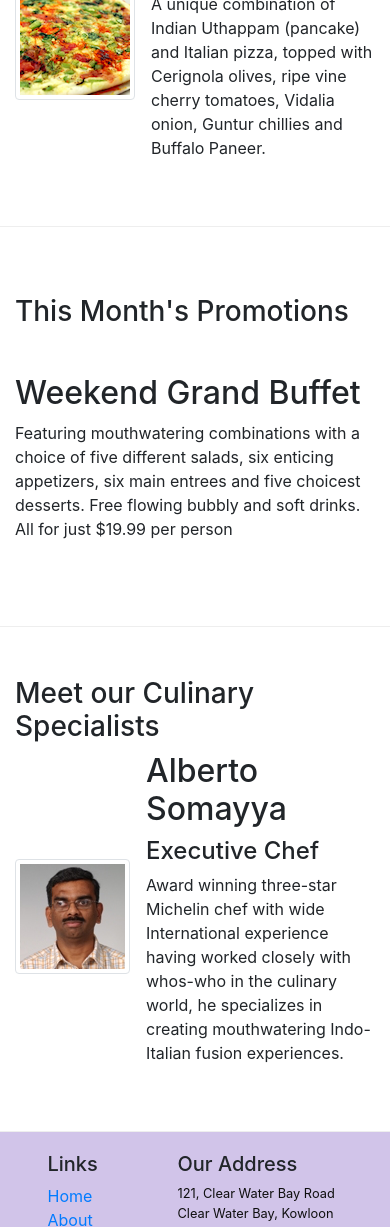
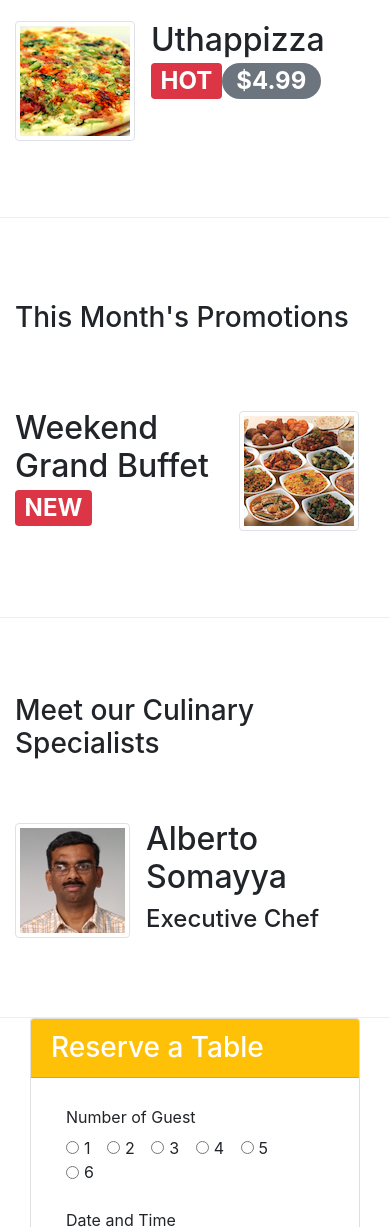
Before and after one commit to llassingan/bootstrap, a website: page index.html in a window 390 px wide. Shown: the part 773-2000 px from the top of the page. Drawn offline with nearby package versions, Linux system fonts and the light colour scheme.

Commit message:
adding some changes to index

```diff
--- a/index.html
+++ b/index.html
@@ -41,15 +41,19 @@
         </div>
         </div>
     </nav>
+    <!-- I,m using css styling -->
     <header class="jumbo">
         <div class="container">
             <div class="row row-header">
-                <div class="col-12 col-sm-8">
+                <div class="col-12 col-sm-6">
                     <h1>Ristorante con Fusion</h1>
                     <p>We take inspiration from the World's best cuisines, and create a unique fusion experience. Our lipsmacking creations will tickle your culinary senses!</p>
                 </div>
-                <div class="d-flex col-12 col-sm justify-content-center">
+                <div class="d-flex col-12 col-sm-3 justify-content-center">
                     <img src="img/logo.png" class="img-fluid" alt="Logo">
+                </div>
+                <div class="d-flex col-12 col-sm-3 align-self-center justify-content-center">
+                    <a href="#thisform" type="button" class="btn btn-warning col-12">Reserve Table</a>
                 </div>
             </div>
         </div>
@@ -65,7 +69,7 @@
                     <img src="img/uthappizza.png" class="d-flex mr-3 img-thumbnail align-self-center" alt="">
                     <div class="media-body">
                         <h2 class="mt-0">Uthappizza <span class="badge badge-danger">HOT</span><span class="badge badge-pill badge-secondary">$4.99</span></h2>
-                        <p>A unique combination of Indian Uthappam (pancake) and Italian pizza, topped with Cerignola olives, ripe vine cherry tomatoes, Vidalia onion, Guntur chillies and Buffalo Paneer.</p>
+                        <p class="d-none d-sm-block">A unique combination of Indian Uthappam (pancake) and Italian pizza, topped with Cerignola olives, ripe vine cherry tomatoes, Vidalia onion, Guntur chillies and Buffalo Paneer.</p>
                     </div>
                 </div>
             </div>
@@ -77,8 +81,14 @@
                 <h3>This Month's Promotions</h3>
             </div>
             <div class="col col-sm col-md">
-                <h2>Weekend Grand Buffet</h2>
-                <p>Featuring mouthwatering combinations with a choice of five different salads, six enticing appetizers, six main entrees and five choicest desserts. Free flowing bubbly and soft drinks. All for just $19.99 per person </p>
+                <div class="media">
+
+                    <div class="media-body">
+                        <h2>Weekend Grand Buffet<span class="badge badge-danger">NEW</span></h2>
+                        <p class="d-none d-sm-block">Featuring mouthwatering combinations with a choice of five different salads, six enticing appetizers, six main entrees and five choicest desserts. Free flowing bubbly and soft drinks. All for just $19.99 per person </p>
+                    </div>
+                    <img src="img/buffet.png" class="d-flex mr-3 img-thumbnail align-self-center" alt="">
+                </div>
             </div>
         </div>
 
@@ -92,12 +102,69 @@
                     <div class="media-body">
                         <h2 class="mt-0">Alberto Somayya</h2>
                         <h4>Executive Chef</h4>
-                        <p>Award winning three-star Michelin chef with wide International experience having worked closely with whos-who in the culinary world, he specializes in creating mouthwatering Indo-Italian fusion experiences. </p>
+                        <p class="d-none d-sm-block">Award winning three-star Michelin chef with wide International experience having worked closely with whos-who in the culinary world, he specializes in creating mouthwatering Indo-Italian fusion experiences. </p>
                     </div>
                 </div>
 
             </div>
         </div>
+
+        <div class="col-sm-8 offset-md-2 mb-3">
+            <div class="card" id="thisform">
+                <h3 class="card-header bg-warning text-white">Reserve a Table</h3>
+                <div class="card-body">
+                    <div class="col-12 col-md-10">
+                        <div class="form-group row">
+                            <label for="firstname" class="col-md-3 col-form-label">Number of Guest</label>
+                            <div class="col-md-9">
+                                <div class="form-check form-check-inline">
+                                    <input class="form-check-input" type="radio" name="inlineRadioOptions" id="inlineRadio1" value="option1">
+                                    <label class="form-check-label" for="inlineRadio1">1</label>
+                                  </div>
+                                  <div class="form-check form-check-inline">
+                                    <input class="form-check-input" type="radio" name="inlineRadioOptions" id="inlineRadio2" value="option2">
+                                    <label class="form-check-label" for="inlineRadio2">2</label>
+                                  </div>
+                                  <div class="form-check form-check-inline">
+                                    <input class="form-check-input" type="radio" name="inlineRadioOptions" id="inlineRadio3" value="option3">
+                                    <label class="form-check-label" for="inlineRadio3">3</label>
+                                  </div>
+                                  <div class="form-check form-check-inline">
+                                    <input class="form-check-input" type="radio" name="inlineRadioOptions" id="inlineRadio4" value="option4">
+                                    <label class="form-check-label" for="inlineRadio4">4</label>
+                                  </div>
+                                  <div class="form-check form-check-inline">
+                                    <input class="form-check-input" type="radio" name="inlineRadioOptions" id="inlineRadio5" value="option5">
+                                    <label class="form-check-label" for="inlineRadio5">5</label>
+                                  </div>
+                                  <div class="form-check form-check-inline">
+                                    <input class="form-check-input" type="radio" name="inlineRadioOptions" id="inlineRadio6" value="option6">
+                                    <label class="form-check-label" for="inlineRadio6">6</label>
+                                  </div>
+                            </div>
+                        </div>
+                        <div class="form-group row">
+                            <label for="firstname" class="col-md-3 col-form-label">Date and Time</label>
+                            <div class="col-md-4">
+                                <input type="text" class="form-control" name="lastname" id="lastname" placeholder="Date">
+                            </div>
+                            <div class="col-md-4">
+                                <input type="text" class="form-control" name="lastname" id="lastname" placeholder="Time">
+                            </div>
+                        </div>
+
+
+                        <div class="form-group row">
+                            <div class="offset-md-3 col-md-10">
+                                <button type="submit" class="btn btn-primary">Reserve</button>
+                            </div>
+                        </div>
+                    </div>
+                </div>
+
+            </div>
+        </div>
+
     </div>
 
     <footer class="footer">
```
